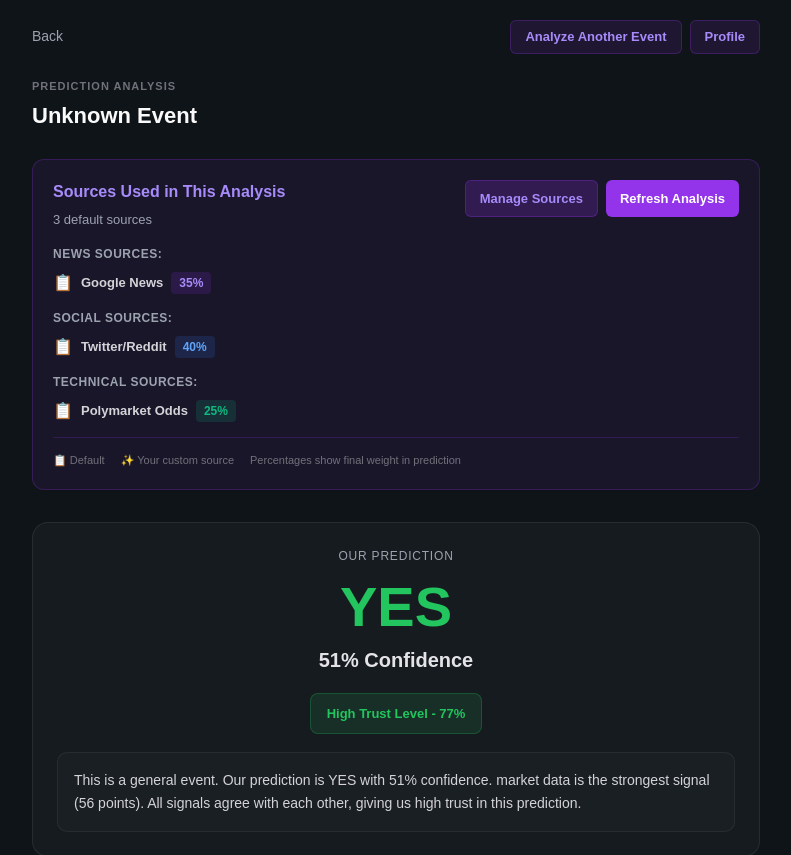
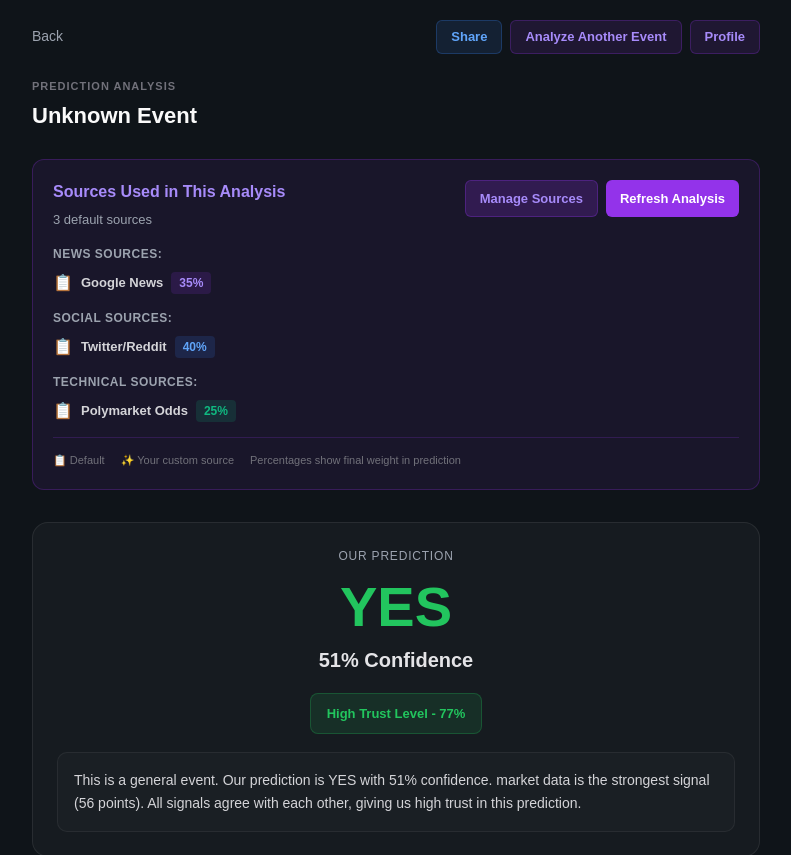
Before and after one commit to anujagadde18/tradedna, a Next.js app: page /scores in a window 1280 px wide. Shown: the top 855 px of the page, without its empty margins (244-1035 px from the left). Built offline with nearby package versions, Linux system fonts and the light colour scheme.

Commit message:
Update page.tsx

```diff
--- a/app/scores/page.tsx
+++ b/app/scores/page.tsx
@@ -132,6 +132,26 @@ function ScoresContent() {
             Back
           </a>
           <div style={{ display: "flex", gap: 8 }}>
+            <button
+              onClick={() => {
+                const customSourcesCount = customSources.filter(s => !s.isDefault && s.enabled).length;
+                const shareText = `${event}\n\nPrediction: ${direction} (${confidence}% confidence)\n${customSourcesCount > 0 ? `\nAnalyzed with ${customSourcesCount} custom sources` : ''}\n\nPlayPicks AI\ntradedna.vercel.app`;
+
+                if (navigator.share) {
+                  navigator.share({ text: shareText }).catch(() => {
+                    navigator.clipboard.writeText(shareText);
+                    alert('Copied to clipboard!');
+                  });
+                } else {
+                  navigator.clipboard.writeText(shareText);
+                  alert('Copied to clipboard!');
+                }
+                track("share_analysis", { event });
+              }}
+              style={{ padding: "6px 14px", borderRadius: 6, background: "rgba(59,130,246,0.12)", border: "1px solid rgba(59,130,246,0.25)", color: "#60a5fa", fontSize: 13, fontWeight: 600, cursor: "pointer" }}
+            >
+              Share
+            </button>
             <button onClick={() => router.push("/event")} style={{ padding: "6px 14px", borderRadius: 6, background: "rgba(147,51,234,0.12)", border: "1px solid rgba(147,51,234,0.25)", color: "#a78bfa", fontSize: 13, fontWeight: 600, cursor: "pointer" }}>
               Analyze Another Event
             </button>
```
